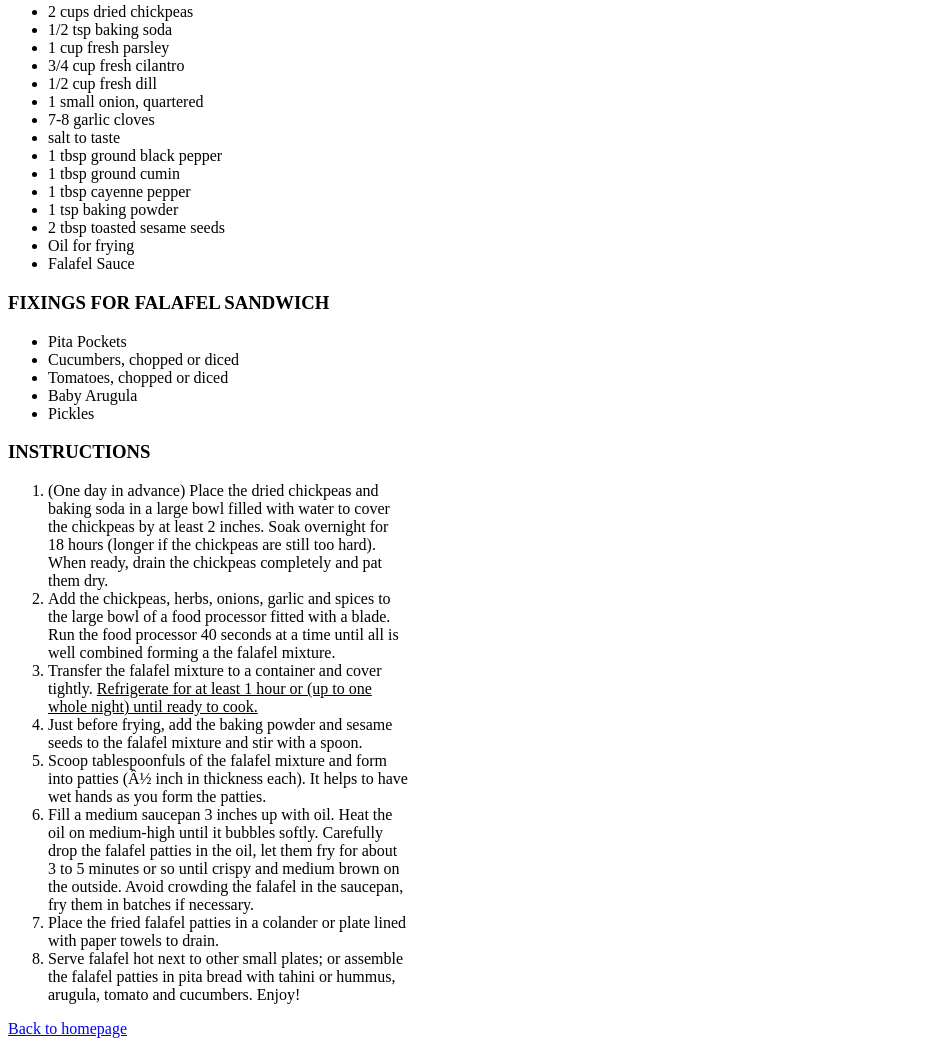
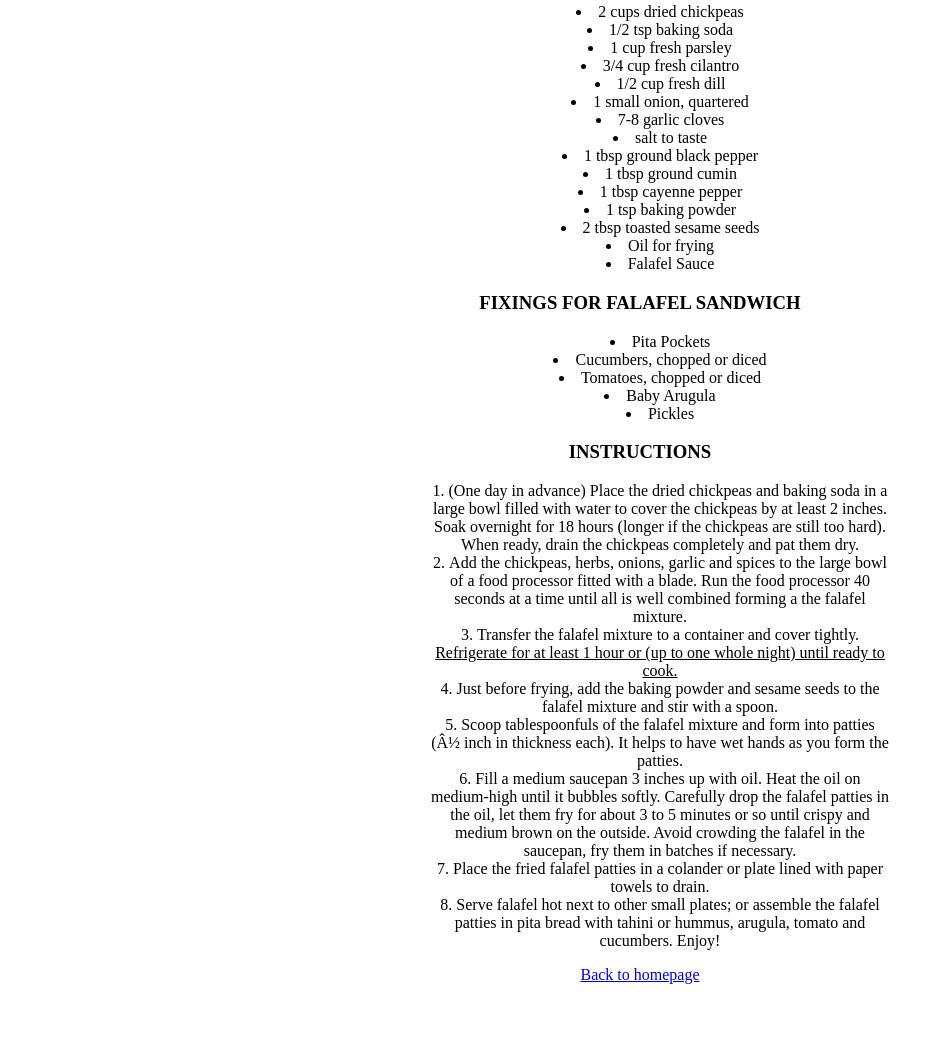
Before and after one commit to jimmy-75/odin-recipes, a plain HTML site: page recipes/falafel.html in a window 1280 px wide. Shown: the part 156-1202 px from the top of the page, without its empty margins (0-944 px from the left). After the commit the page ends 1140 px from the top, so only its background shows below. Drawn offline with Linux system fonts and the light colour scheme.

Commit message:
center all content, edit index.html style.css

```diff
--- a/style.css
+++ b/style.css
@@ -5,5 +5,17 @@ h3 {
   text-transform: uppercase;
 }
 .instructions {
-  width: 400px;
+  width: 500px;
+  margin: 0 auto;
 }
+body {
+  width: 900px;
+  margin: 0 auto;
+  text-align: center;
+}
+ul {
+  list-style-position: inside;
+}
+ol {
+  list-style-position: inside;
+}
```
Also changed, not shown: index.html (+5 -1 lines).
